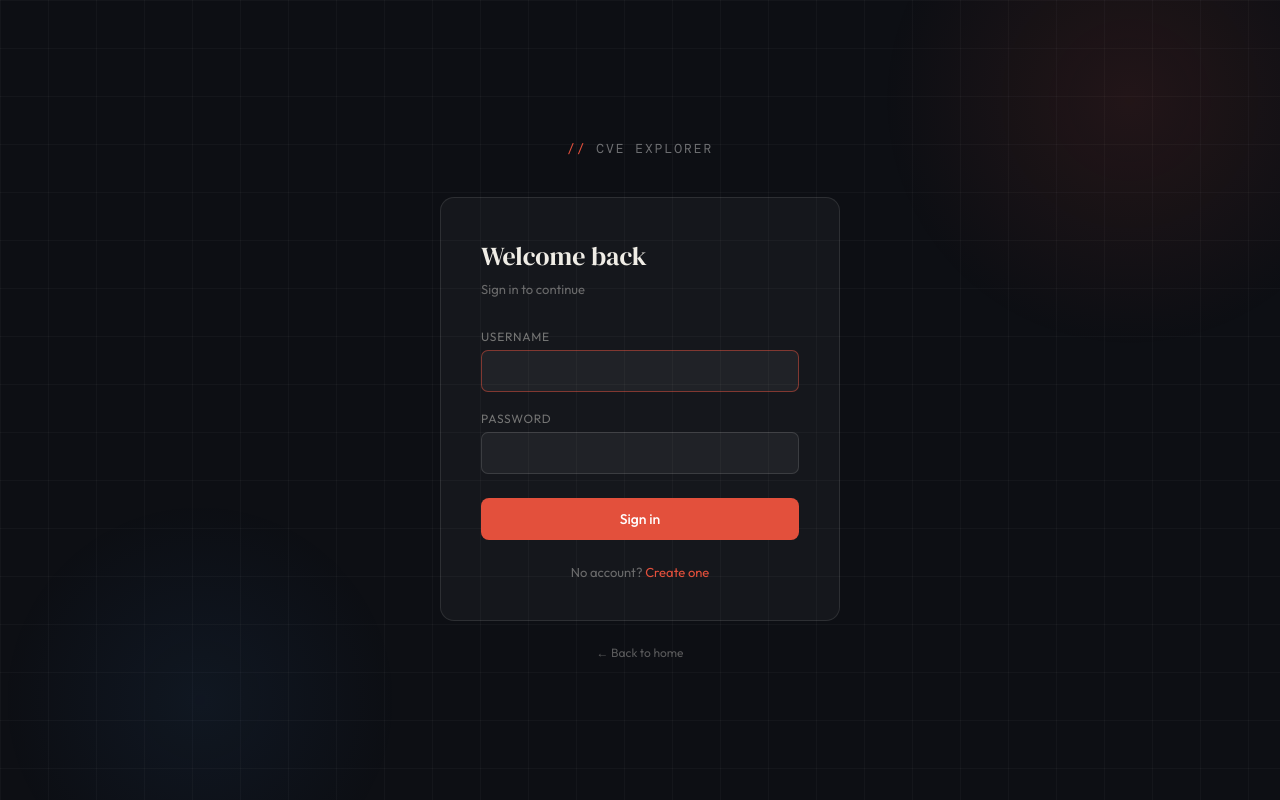
After one commit to Veronikareu/DIS-project, a Flask app: page /login in a window 1280 px wide. The commit adds this page. Run offline with Flask 3, Linux system fonts and the light colour scheme; some libraries are stand-ins or nearby versions.

Commit message:
added login page

```diff
--- a/app.py
+++ b/app.py
@@ -3,12 +3,15 @@ import os
 import getpass
 import psycopg2
 import psycopg2.extras
-from flask import Flask, render_template, request, g, redirect
+from flask import Flask, render_template, request, g, redirect, session, url_for, flash
 from dotenv import load_dotenv
+from werkzeug.security import generate_password_hash, check_password_hash
+import functools
 
 load_dotenv()
 
 app = Flask(__name__)
+app.secret_key = os.getenv("SECRET_KEY", "change-in-production")
 
 DB_CONFIG = {
     "host":     os.getenv("DB_HOST",     "localhost"),
@@ -42,8 +45,17 @@ SEVERITY_RANGES = {
     "low":      (0.0, 3.9),
 }
 
+def login_required(f):
+    @functools.wraps(f)
+    def decorated(*args, **kwargs):
+        if "user_id" not in session:
+            return redirect(url_for("login"))
+        return f(*args, **kwargs)
+    return decorated
+
 
 @app.route("/search")
+@login_required
 def index():
     db = get_db()
 
@@ -124,6 +136,7 @@ def index():
     )
 
 @app.route("/cve/<cve_id>")
+@login_required
 def cve_detail(cve_id):
     if not is_valid_cve_id(cve_id):
         return "Ugyldigt CVE-ID format", 400
@@ -163,6 +176,7 @@ def cve_detail(cve_id):
     )
 
 @app.route("/profile")
+@login_required
 def profile():
     db = get_db()
     with db.cursor(cursor_factory=psycopg2.extras.DictCursor) as cur:
@@ -181,6 +195,7 @@ def profile():
 
 
 @app.route("/favorite/add/<cve_id>", methods=["POST"])
+@login_required
 def add_favorite(cve_id):
     if not is_valid_cve_id(cve_id):
         return "Ugyldigt CVE-ID", 400
@@ -202,6 +217,7 @@ def add_favorite(cve_id):
 
 
 @app.route("/favorite/remove/<int:fav_id>", methods=["POST"])
+@login_required
 def remove_favorite(fav_id):
     db = get_db()
     with db.cursor() as cur:
@@ -211,7 +227,54 @@ def remove_favorite(fav_id):
 
 @app.route("/")
 def landing():
+    if "user_id" in session:
+        return redirect(url_for("index"))
     return render_template("landing.html")
+
+@app.route("/login", methods=["GET", "POST"])
+def login():
+    if "user_id" in session:
+        return redirect(url_for("index"))
+    if request.method == "POST":
+        username = request.form["username"].strip()
+        password = request.form["password"]
+        db = get_db()
+        with db.cursor(cursor_factory=psycopg2.extras.DictCursor) as cur:
+            cur.execute("SELECT * FROM users WHERE username = %s", (username,))
+            user = cur.fetchone()
+        if user and check_password_hash(user["password_hash"], password):
+            session["user_id"] = user["id"]
+            session["username"] = user["username"]
+            return redirect(url_for("index"))
+        flash("Incorrect username or password.")
+    return render_template("login.html", mode="login")
+
+@app.route("/register", methods=["GET", "POST"])
+def register():
+    if "user_id" in session:
+        return redirect(url_for("index"))
+    if request.method == "POST":
+        username = request.form["username"].strip()
+        password = request.form["password"]
+        db = get_db()
+        with db.cursor() as cur:
+            try:
+                cur.execute(
+                    "INSERT INTO users (username, password_hash) VALUES (%s, %s)",
+                    (username, generate_password_hash(password))
+                )
+                db.commit()
+                flash("Account created — sign in below.")
+                return redirect(url_for("login"))
+            except psycopg2.errors.UniqueViolation:
+                db.rollback()
+                flash("That username is already taken.")
+    return render_template("login.html", mode="register")
+
+@app.route("/logout")
+def logout():
+    session.clear()
+    return redirect(url_for("landing"))
 
 if __name__ == "__main__":
     app.run(debug=True)
--- a/templates/cve_detail.html
+++ b/templates/cve_detail.html
@@ -66,7 +66,6 @@
             position: relative;
             z-index: 2;
             padding: 2.5rem;
-            max-width: 960px;
         }
 
         .back-link {
@@ -255,6 +254,7 @@
         <div class="nav-right">
             <a href="/search">Search</a>
             <a href="/profile">★ My Favorites</a>
+            <a href="/logout">Sign out</a>
         </div>
     </nav>
 
--- /dev/null
+++ b/templates/login.html
@@ -0,0 +1,224 @@
+<!DOCTYPE html>
+<html lang="en">
+<head>
+    <meta charset="UTF-8">
+    <title>{% if mode == 'register' %}Create account{% else %}Sign in{% endif %} — CVE Explorer</title>
+    <link rel="preconnect" href="https://fonts.googleapis.com">
+    <link href="https://fonts.googleapis.com/css2?family=DM+Serif+Display:ital@0;1&family=DM+Mono:wght@400;500&family=Outfit:wght@300;400;500&display=swap" rel="stylesheet">
+    <style>
+        * { box-sizing: border-box; margin: 0; padding: 0; }
+
+        body {
+            background: #0d0f14;
+            min-height: 100vh;
+            font-family: 'Outfit', sans-serif;
+            color: #e8e6e0;
+            display: flex;
+            flex-direction: column;
+            align-items: center;
+            justify-content: center;
+            position: relative;
+            overflow: hidden;
+        }
+
+        .grid-bg {
+            position: fixed;
+            inset: 0;
+            background-image:
+                linear-gradient(rgba(255,255,255,0.03) 1px, transparent 1px),
+                linear-gradient(90deg, rgba(255,255,255,0.03) 1px, transparent 1px);
+            background-size: 48px 48px;
+            pointer-events: none;
+        }
+
+        .glow-red {
+            position: fixed;
+            width: 500px; height: 500px;
+            border-radius: 50%;
+            background: radial-gradient(circle, rgba(227,80,60,0.10) 0%, transparent 70%);
+            top: -150px; right: -100px;
+            pointer-events: none;
+        }
+
+        .glow-blue {
+            position: fixed;
+            width: 400px; height: 400px;
+            border-radius: 50%;
+            background: radial-gradient(circle, rgba(56,130,220,0.07) 0%, transparent 70%);
+            bottom: -100px; left: 0;
+            pointer-events: none;
+        }
+
+        .logo {
+            font-family: 'DM Mono', monospace;
+            font-size: 13px;
+            letter-spacing: 0.15em;
+            color: rgba(255,255,255,0.4);
+            text-transform: uppercase;
+            margin-bottom: 2.5rem;
+            position: relative;
+            z-index: 2;
+            text-decoration: none;
+        }
+
+        .logo span { color: #e3503c; }
+
+        .card {
+            background: rgba(255,255,255,0.035);
+            border: 0.5px solid rgba(255,255,255,0.1);
+            border-radius: 14px;
+            padding: 2.5rem;
+            width: 100%;
+            max-width: 400px;
+            position: relative;
+            z-index: 2;
+        }
+
+        .card-title {
+            font-family: 'DM Serif Display', serif;
+            font-size: 26px;
+            font-weight: 400;
+            color: #f0ede6;
+            margin-bottom: 0.4rem;
+        }
+
+        .card-sub {
+            font-size: 13px;
+            color: rgba(232,230,224,0.4);
+            margin-bottom: 2rem;
+        }
+
+        .flash {
+            background: rgba(227,80,60,0.12);
+            border: 0.5px solid rgba(227,80,60,0.3);
+            color: #f09595;
+            font-size: 13px;
+            padding: 10px 14px;
+            border-radius: 7px;
+            margin-bottom: 1.2rem;
+        }
+
+        .flash.success {
+            background: rgba(59,109,17,0.12);
+            border-color: rgba(59,109,17,0.3);
+            color: #97c459;
+        }
+
+        label {
+            display: block;
+            font-size: 12px;
+            color: rgba(232,230,224,0.45);
+            letter-spacing: 0.06em;
+            text-transform: uppercase;
+            margin-bottom: 6px;
+        }
+
+        input[type="text"],
+        input[type="password"] {
+            display: block;
+            width: 100%;
+            background: rgba(255,255,255,0.05);
+            border: 0.5px solid rgba(255,255,255,0.12);
+            border-radius: 7px;
+            padding: 11px 14px;
+            color: #e8e6e0;
+            font-family: 'Outfit', sans-serif;
+            font-size: 14px;
+            outline: none;
+            transition: border-color 0.2s;
+            margin-bottom: 1.2rem;
+        }
+
+        input:focus { border-color: rgba(227,80,60,0.5); }
+
+        button[type="submit"] {
+            width: 100%;
+            background: #e3503c;
+            color: #fff;
+            border: none;
+            padding: 12px;
+            border-radius: 8px;
+            font-size: 14px;
+            font-family: 'Outfit', sans-serif;
+            font-weight: 500;
+            cursor: pointer;
+            transition: background 0.2s, transform 0.1s;
+            margin-top: 0.3rem;
+        }
+
+        button[type="submit"]:hover { background: #c9432f; transform: translateY(-1px); }
+
+        .switch {
+            text-align: center;
+            margin-top: 1.5rem;
+            font-size: 13px;
+            color: rgba(232,230,224,0.4);
+        }
+
+        .switch a { color: #e3503c; text-decoration: none; }
+        .switch a:hover { text-decoration: underline; }
+
+        .back-link {
+            margin-top: 1.5rem;
+            font-size: 12px;
+            color: rgba(232,230,224,0.25);
+            position: relative;
+            z-index: 2;
+        }
+
+        .back-link a { color: rgba(232,230,224,0.35); text-decoration: none; }
+        .back-link a:hover { color: rgba(232,230,224,0.6); }
+    </style>
+</head>
+<body>
+
+    <div class="grid-bg"></div>
+    <div class="glow-red"></div>
+    <div class="glow-blue"></div>
+
+    <a href="/" class="logo"><span>//</span> CVE Explorer</a>
+
+    <div class="card">
+        {% if mode == 'register' %}
+            <div class="card-title">Create account</div>
+            <div class="card-sub">Get access to CVE Explorer</div>
+        {% else %}
+            <div class="card-title">Welcome back</div>
+            <div class="card-sub">Sign in to continue</div>
+        {% endif %}
+
+        {% with messages = get_flashed_messages() %}
+            {% if messages %}
+                {% for msg in messages %}
+                    <div class="flash {% if 'created' in msg %}success{% endif %}">{{ msg }}</div>
+                {% endfor %}
+            {% endif %}
+        {% endwith %}
+
+        <form method="POST">
+            <label>Username</label>
+            <input type="text" name="username" autocomplete="username" required autofocus>
+
+            <label>Password</label>
+            <input type="password" name="password"
+                autocomplete="{% if mode == 'register' %}new-password{% else %}current-password{% endif %}"
+                required>
+
+            <button type="submit">
+                {% if mode == 'register' %}Create account{% else %}Sign in{% endif %}
+            </button>
+        </form>
+
+        <div class="switch">
+            {% if mode == 'register' %}
+                Already have an account? <a href="{{ url_for('login') }}">Sign in</a>
+            {% else %}
+                No account? <a href="{{ url_for('register') }}">Create one</a>
+            {% endif %}
+        </div>
+    </div>
+
+    <div class="back-link"><a href="/">← Back to home</a></div>
+
+</body>
+</html>
```
Also changed, not shown: schema.sql (+7 -0 lines), static/style.css (+31 -0 lines), templates/index.html (+7 -0 lines), templates/landing.html (+2 -22 lines), templates/profile.html (+7 -0 lines).
